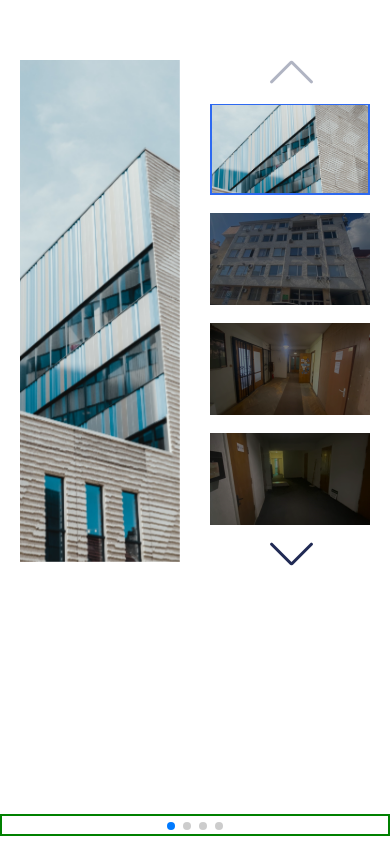
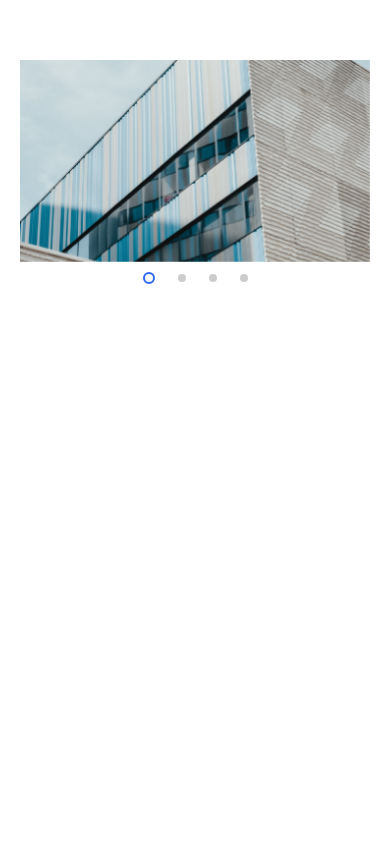
Before and after one commit to vbasoon/SwiperJS, a plain HTML site: page index.html in a window 390 px wide. Drawn offline with nearby package versions, Linux system fonts and the light colour scheme.

Commit message:
adaptive

```diff
--- a/index.html
+++ b/index.html
@@ -16,13 +16,13 @@
       <div class="swiper mySwiper2">
         <div class="swiper-wrapper">
           <div class="swiper-slide slide">
-            <img src="images/origin/image1.jpeg" />
+            <img width="600" src="images/origin/image1.jpeg" />
           </div>
           <div class="swiper-slide slide">
-            <img src="images/origin/image2.jpeg" />
+            <img width="600" src="images/origin/image2.jpeg" />
           </div>
           <div class="swiper-slide slide">
-            <img src="images/origin/image3.jpeg" />
+            <img width="600" src="images/origin/image3.jpeg" />
           </div>
           <div class="swiper-slide slide">
             <img src="images/origin/image4.jpeg" />
@@ -31,6 +31,7 @@
         </div>
 
       </div>
+
 
       <div class="swiper-thumbnails">
       <div class="swiper-button-prev"></div>
@@ -56,10 +57,14 @@
       </div>
       <div class="swiper-button-next"></div>
       </div>
+
     </div>
     <div class="swiper-pagination slider-pagination"></div>
   </section>
   <br>
+  <section class="bg">
+
+  </section>
 
 
   <script src="https://cdn.jsdelivr.net/npm/swiper@11/swiper-bundle.min.js"></script>
--- a/main.js
+++ b/main.js
@@ -25,5 +25,6 @@ var swiper = new Swiper(".mySwiper", {
       pagination: {
         el: ".swiper-pagination",
         clickable: true,
+
       }
     });
--- a/style.css
+++ b/style.css
@@ -22,8 +22,9 @@ ul {
 }
 
 img {
+  display: block;
   width: 100%;
-  height: 92px;
+  height: auto;
   object-fit: cover;
 }
 
@@ -46,12 +47,15 @@ button {
 
 .swiper-container {
   display: flex;
+  max-height: 502px;
   gap: 30px;
+  min-width: 0;
 
 
 }
 
 .swiper-slide {
+  max-width: 100%;
   background-size: cover;
   background-position: center;
 }
@@ -65,9 +69,9 @@ button {
 
 /* -------- Slider 1 --------- */
 
-.mySwiper2 {
+.mySwiper2 .swiper-wrapper {
   width: 868px;
-  height: 502px;
+  height: 100%;
 
 }
 
@@ -170,10 +174,84 @@ button {
 /*------- Slider pagination ------*/
 
 .swiper-pagination {
-  position: absolute;
-  display: block;
-  border: 2px solid green;
-  top: -100px;
+  display: none;
+  position: static;
+  max-width: 100%;
 }
 
+span .swiper-pagination-bullet {
+  width: 6px;
+  height: 6px;
+
+}
+
+span.swiper-pagination-bullet-active {
+  width: 12px;
+  height: 12px;
+  background-color: transparent;
+  border: 2px solid #2D69F1;
+}
+
+
+
 /*------- Media Quaries ----------*/
+@media screen and (max-width:768px) {
+
+.swiper-container {
+  gap: 0;
+  height: calc(80% - 100px);
+}
+
+.mySwiper .swiper-wrapper {
+  display: none;
+
+}
+
+.swiper-slide img {
+  object-fit: cover;
+}
+
+.swiper-pagination {
+
+  display: flex;
+  justify-content: center;
+  align-items: center;
+  margin-top: 10px;
+  gap: 15px;
+}
+
+.swiper-button-prev,
+    .swiper-button-next {
+      display: none;
+    }
+
+span .swiper-pagination-bullet {
+ flex-shrink: 1;
+
+}
+
+}
+
+@media screen and (max-width:600px) {
+
+.swiper-container {
+
+  max-height: 302px;
+}
+}
+
+@media screen and (max-width:500px) {
+
+.swiper-container {
+
+  max-height: 252px;
+}
+}
+
+@media screen and (max-width:390px) {
+
+.swiper-container {
+  height: 202px;
+
+}
+}
```
